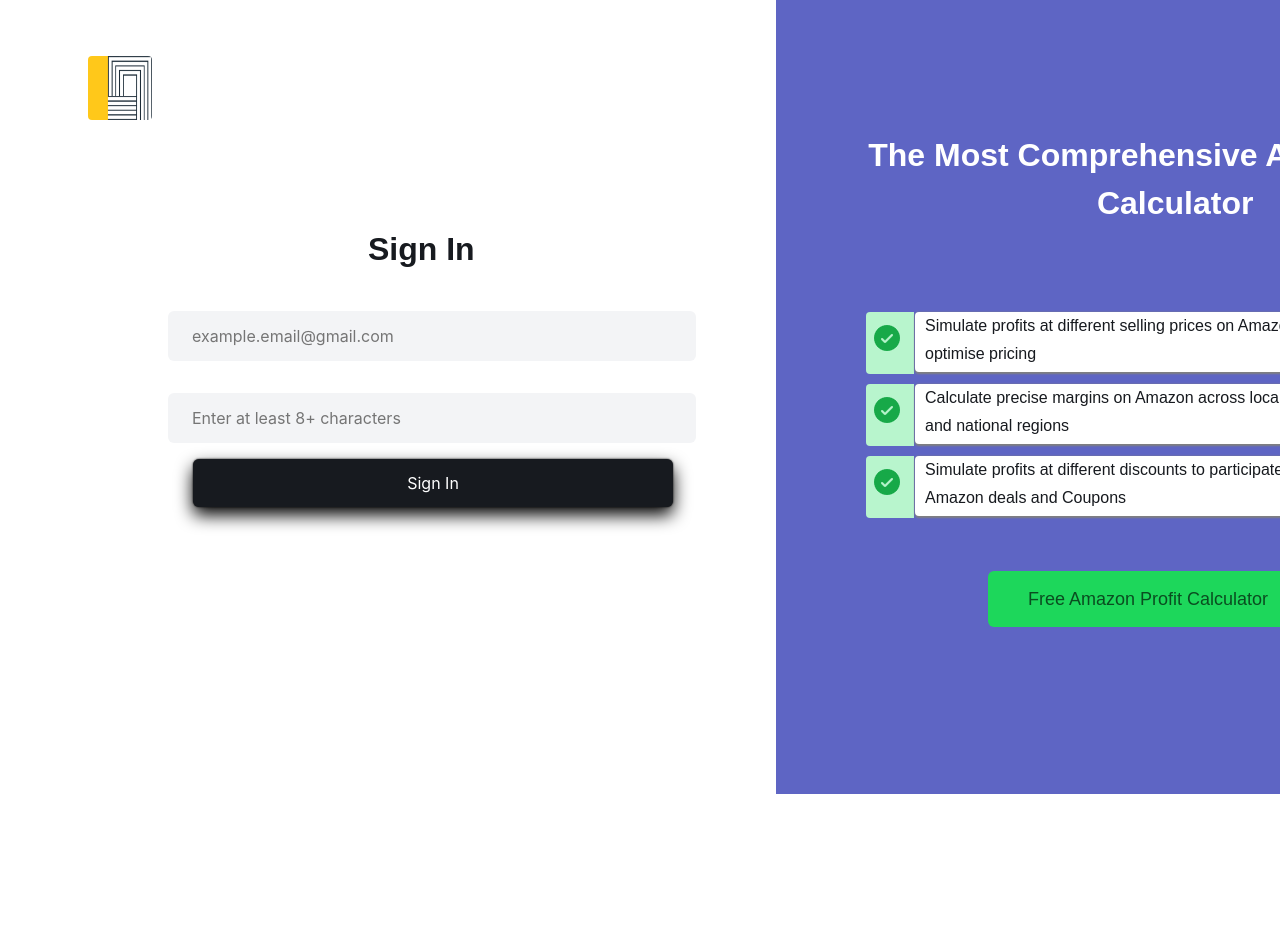
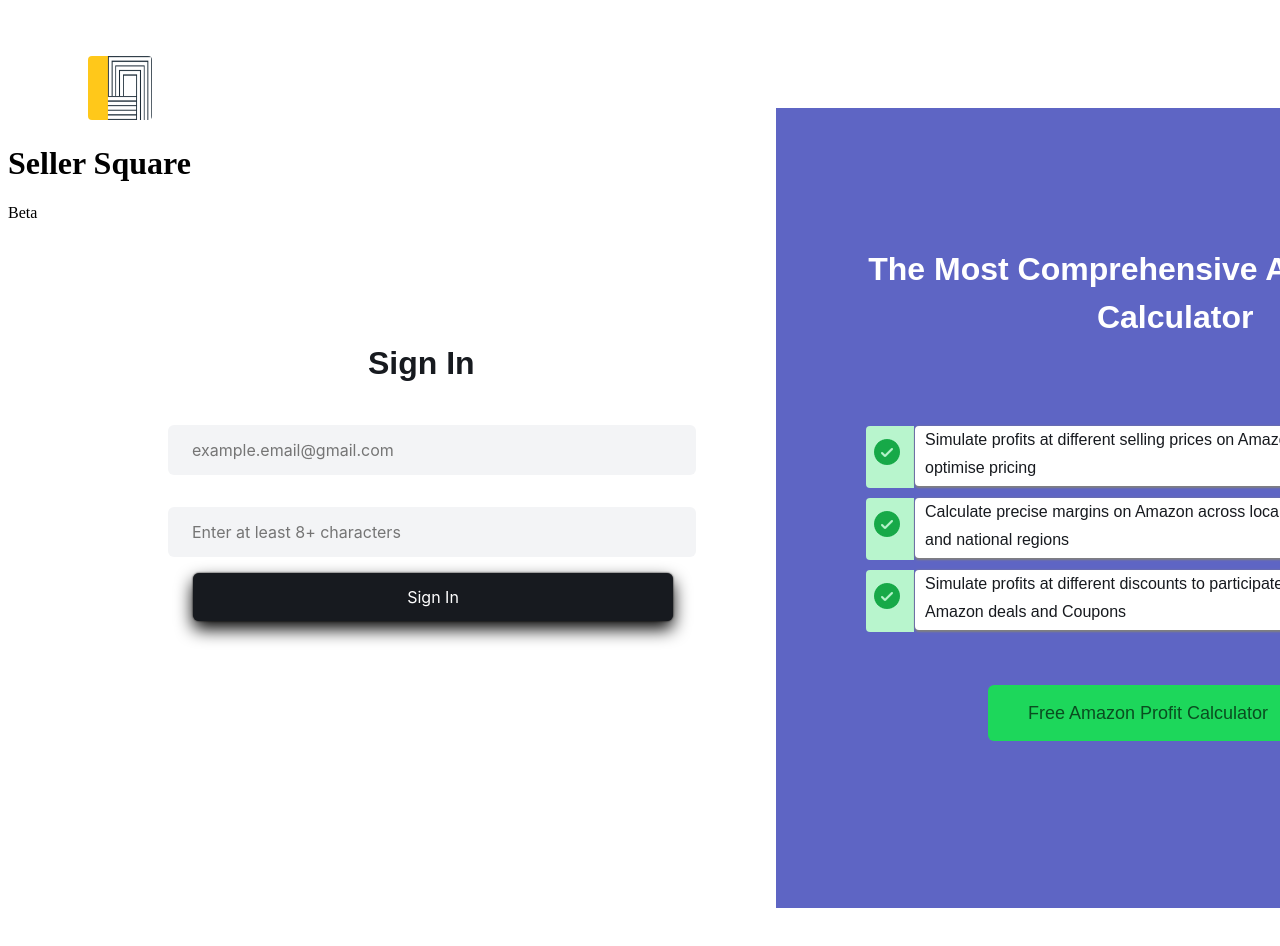
Before and after one commit to seller-square/HomePageV1, a React (Create React App) app: page / in a window 1280 px wide. Shown: the top 946 px of the page. Before the commit the page ends 844 px from the top, so only its background shows below. Built offline with nearby package versions, Linux system fonts and the light colour scheme.

Commit message:
css changes

```diff
--- a/src/App.js
+++ b/src/App.js
@@ -17,8 +17,10 @@ function App() {
     setsubmit(true);
     // setpopup(false);
     setSubmitted(false);
+    document.body.classList.remove('popup-opened');
+
   };
-
+  // document.body.style.opacity = "1";
   return (
 
     <div className={styles.App}>
@@ -29,6 +31,10 @@ function App() {
           <div className="">
             <img className='logo' src="/logo.png" alt="Company Logo" />
           </div>
+          <div className='tags'>
+            <h1 className='ss-heading-2'>Seller Square</h1>
+            <p className='beta-2'>Beta </p>
+                      </div>
           <div className='main'>
             <div className='form-fields'>
               <div>
@@ -59,11 +65,11 @@ function App() {
             <div className='main-cnt'>
               <div className='container'>
                 <h1 className='ss-heading'>Seller Square</h1>
-                <p className='beta'>Beta Version</p>
+                <p className='beta'>Beta </p>
                 <h1 className='heading'>The Most Comprehensive Amazon Profit Calculator</h1>
                 <div className='box'>
                   <div className='box-1'>
-                  <img className='icon' src="/check-mark.png" alt="Company Logo" />
+                    <img className='icon' src="/check-mark.png" alt="Company Logo" />
                   </div>
                   <div className='box-2'>
                     <p className='para'>Simulate profits at different selling prices on Amazon to <br></br> optimise pricing</p>
@@ -71,19 +77,19 @@ function App() {
                 </div>
                 <div className='box'>
                   <div className='box-1'>
-                  <img className='icon' src="/check-mark.png" alt="Company Logo" />
+                    <img className='icon' src="/check-mark.png" alt="Company Logo" />
                   </div>
                   <div className='box-2'>
-                    <p className='para'>Calculate precise margins on Amazon across local, regional<br/> and national regions</p>
+                    <p className='para'>Calculate precise margins on Amazon across local, regional<br /> and national regions</p>
                   </div>
                 </div>
                 <div className='box'>
                   <div className='box-1'>
-                  <img className='icon' src="/check-mark.png" alt="Company Logo" />
+                    <img className='icon' src="/check-mark.png" alt="Company Logo" />
 
                   </div>
                   <div className='box-2'>
-                    <p className='para'>Simulate profits at different discounts to participate in<br/> Amazon deals and Coupons</p>
+                    <p className='para'>Simulate profits at different discounts to participate in<br /> Amazon deals and Coupons</p>
                   </div>
                 </div>
                 <a href="http://margin-analyzer.sellersquare.in/"><button className='calculator-btn' type="submit"> Free Amazon Profit Calculator </button></a>
@@ -93,7 +99,7 @@ function App() {
         </div>
       }
       {submitted &&
-        <div className='hidden'>
+        <div className="hidden">
           <div className='popup'>
             <p className='popupText'>We are currently not allowing new user sign up on the portal. Please reach out to support@sellersquare.in for further details</p>
             <button type="submit" className='popup-btn' onClick={handleCancel} href="">Cancel</button>
```
